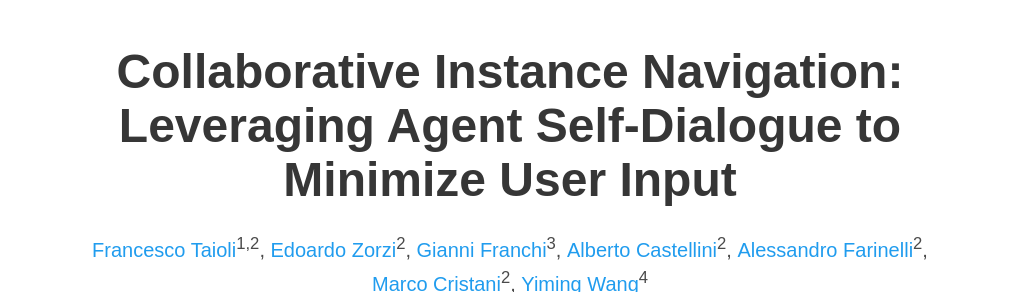
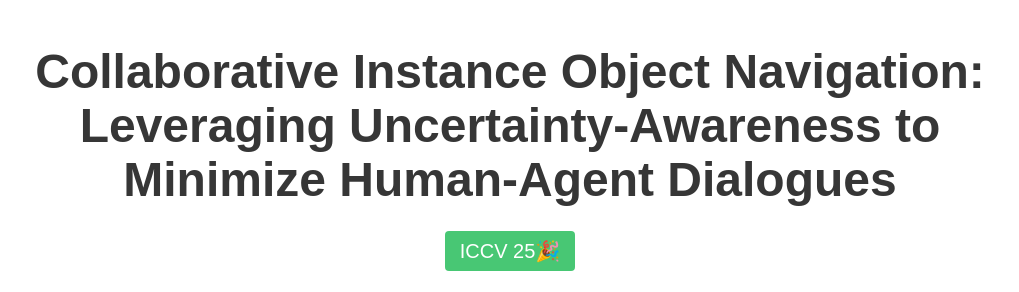
Before and after one commit to intelligolabs/CoIN, a plain HTML site: page index.html in a window 1280 px wide. Shown: the part 55-347 px from the top of the page, without its empty margins (130-1149 px from the left). Drawn offline with nearby package versions, Linux system fonts and the light colour scheme; some icons are missing; a web font is replaced by a local one.

Commit message:
venue on website

```diff
--- a/index.html
+++ b/index.html
@@ -8,13 +8,12 @@
     />
     <meta
       name="keywords"
-      content="AIUTA, VLM, LLM, Large Language Model, LLama, Vision Language Model, LLava, Embodied AI, Navigation, Uncertainty, Instance Object Navigation, Object Goal Navigation, VLM uncertainty"
+      content="AIUTA, VLM, LLM, Large Language Model, LLama, Vision Language Model, LLava, Embodied AI, Navigation, Uncertainty, Instance Object Navigation, Object Goal Navigation, VLM uncertainty, ICCV 25"
     />
     <meta name="google-site-verification" content="rvZfDSs9SdTOr4oSUadPVLK7hrmPjfievNepG09VJm8" />
     <meta name="viewport" content="width=device-width, initial-scale=1" />
     <title>
-      Collaborative Instance Navigation: Leveraging Agent Self-Dialogue to
-      Minimize User Input
+      Collaborative Instance Object Navigation: Leveraging Uncertainty-Awareness to Minimize Human-Agent Dialogues
     </title>
 
     <link
@@ -95,10 +94,12 @@
           <div class="columns is-centered">
             <div class="column has-text-centered">
               <h1 class="title is-1 publication-title">
-                Collaborative Instance Navigation: Leveraging Agent
-                Self-Dialogue to Minimize User Input
+                Collaborative Instance Object Navigation: Leveraging Uncertainty-Awareness to Minimize Human-Agent Dialogues
               </h1>
               <div class="is-size-5 publication-authors">
+                <h2 class="subtitle is-4"><span class="tag is-success is-primary is-large">ICCV 25🎉</span></h2>
+
+
                 <span class="author-block">
                   <a href="https://francescotaioli.github.io/" target="_blank"
                     >Francesco Taioli</a
```
